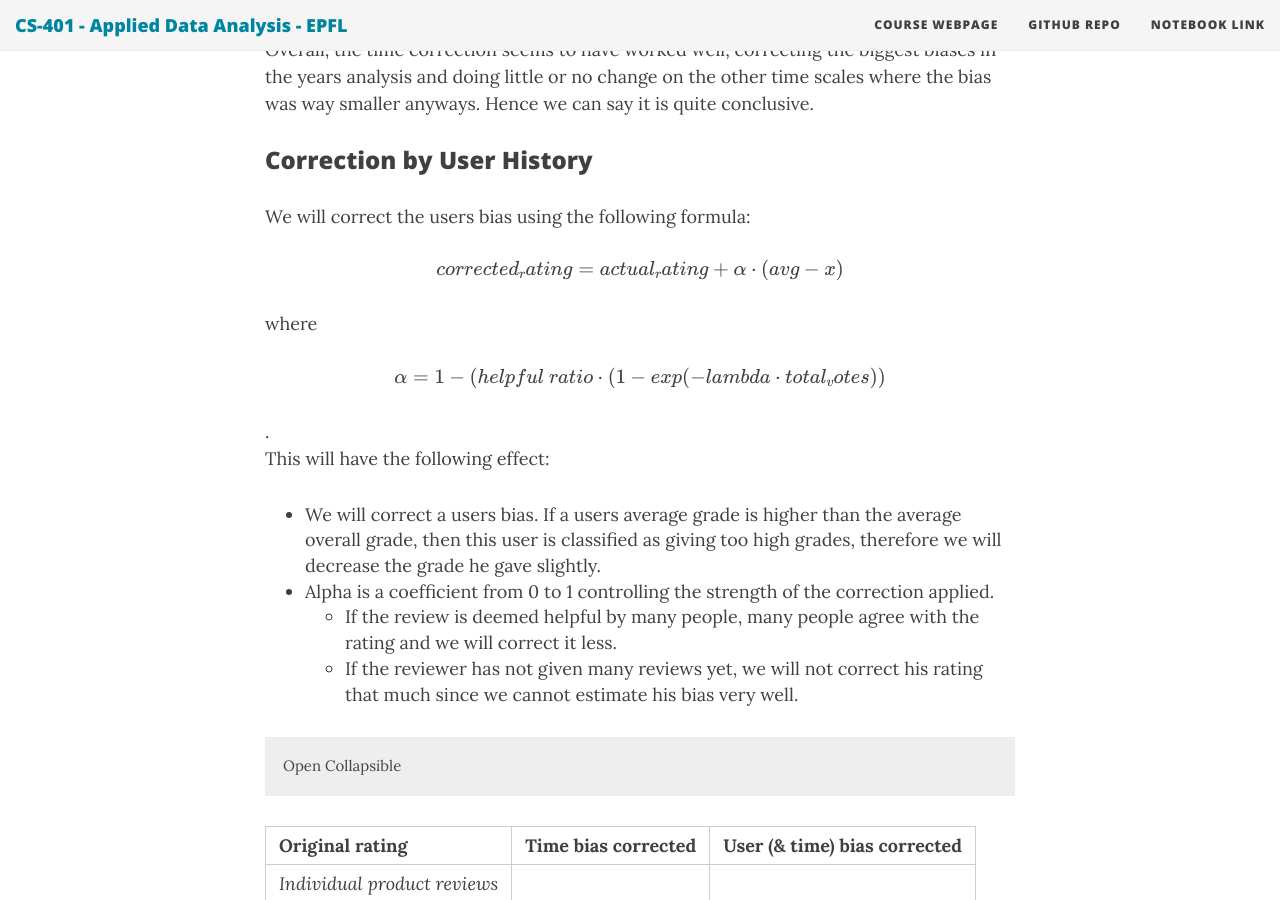
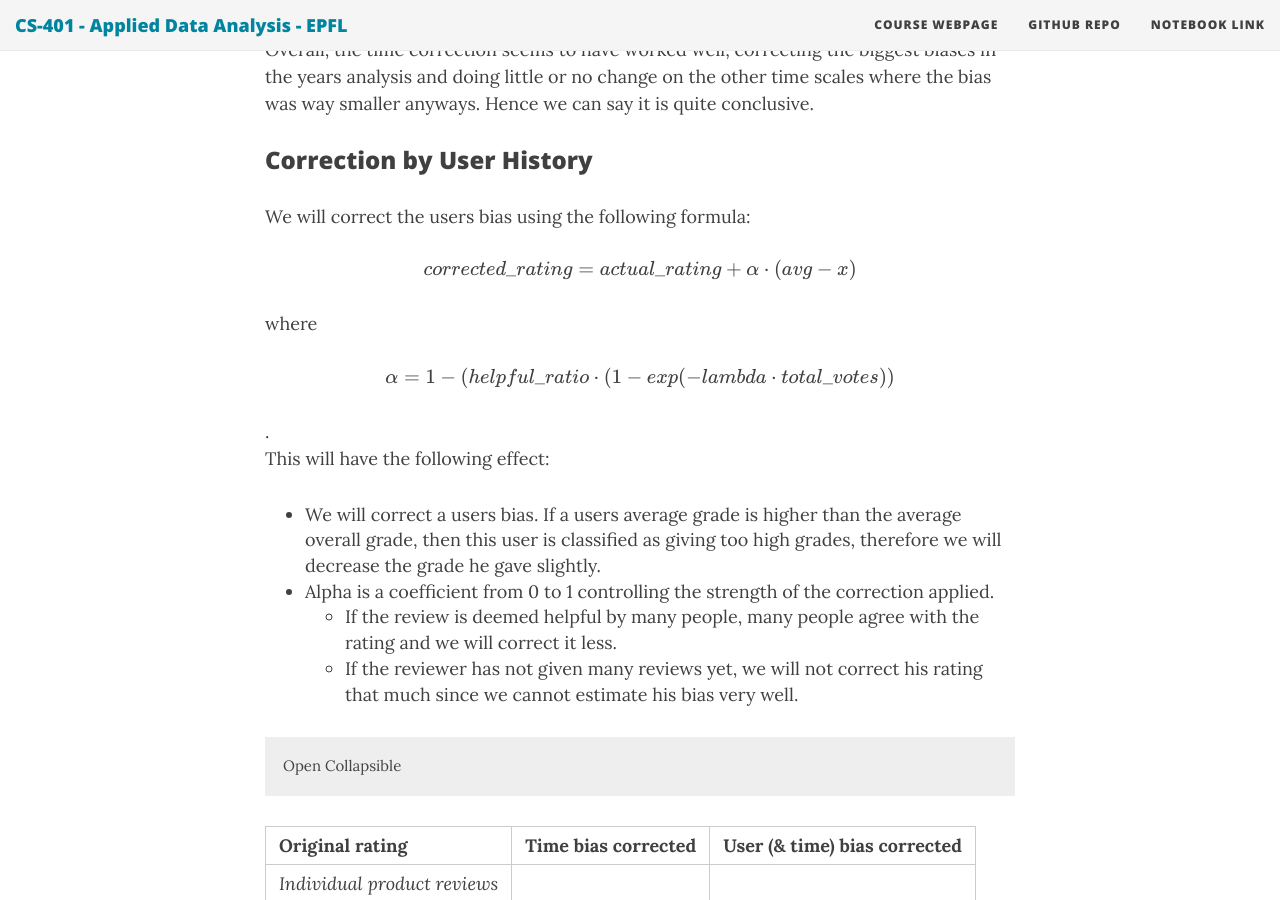
Before and after one commit to ada-lyn/ada-lyn.github.io, a Jekyll site: the page built from index.md, in a window 1280 px wide and 900 px high, scrolled down 32243 px. Built offline with Jekyll 4.4.1, drawn with Linux system fonts in a browser that asks for light colours; nearby versions of some CDN libraries; formulas are drawn with MathJax 3.

Commit message:
Update index.md

```diff
--- a/index.md
+++ b/index.md
@@ -380,11 +380,11 @@ Overall, the time correction seems to have worked well, correcting the biggest b
 
 We will correct the users bias using the following formula:<br>
 
-\\[ corrected\_rating = actual\_rating + \alpha \cdot (avg - x) \\]
+\\[ corrected\\_rating = actual\\_rating + \alpha \cdot (avg - x) \\]
 
 where
 
-\\[ \alpha = 1 - (helpful\ ratio \cdot (1 - exp(-lambda \cdot total_votes)) \\]
+\\[ \alpha = 1 - (helpful\\_ratio \cdot (1 - exp(-lambda \cdot total\\_votes)) \\]
 
 .<br>This will have the following effect:
 
```
